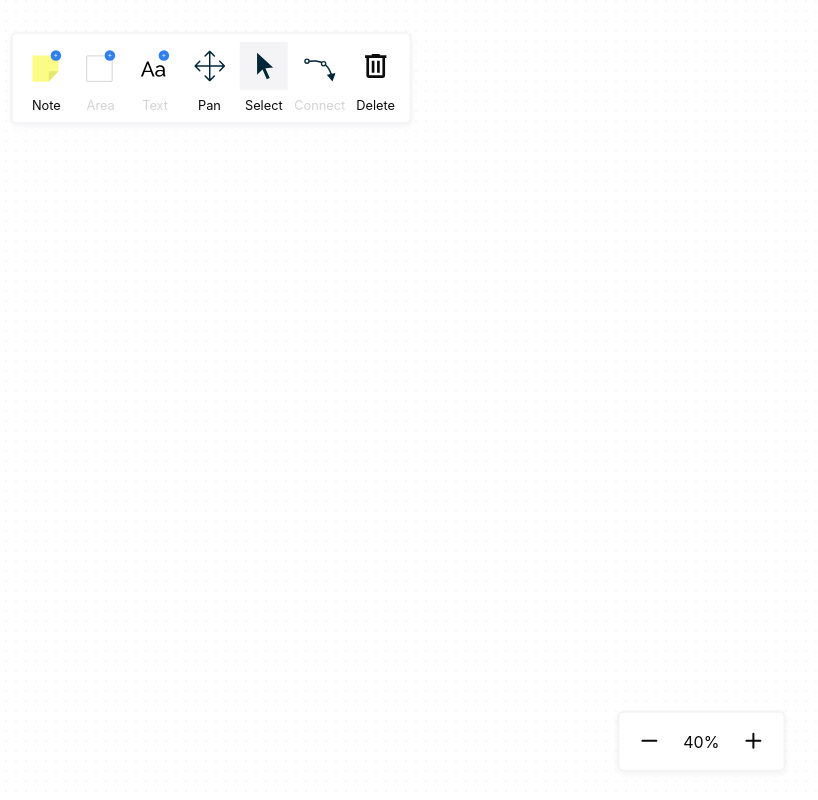
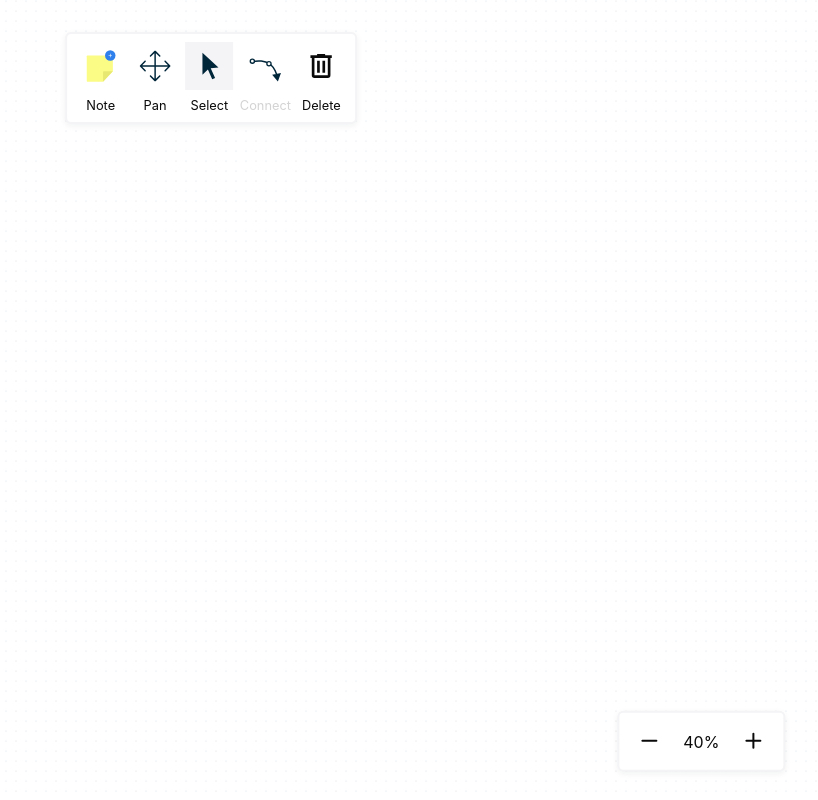
Before and after one commit to rejth/infinite-canvas-x, a React (Vite) app: page / in a window 1280 px wide. Shown: the whole page, without its empty margins (445-1263 px from the left). Built offline with nearby package versions, Linux system fonts and the light colour scheme.

Commit message:
removed area and text tools

```diff
--- a/src/ui/Toolbar/Toolbar.tsx
+++ b/src/ui/Toolbar/Toolbar.tsx
@@ -25,22 +25,6 @@ const tools: ToolItem[] = [
     icon: 'sticker',
     hoverText: 'Drag to add a new sticker',
     disabled: false,
-  },
-  {
-    id: 'area',
-    label: 'Area',
-    type: Tools.AREA,
-    icon: 'text-area',
-    hoverText: 'Drag to add a new text area',
-    disabled: true,
-  },
-  {
-    id: 'text',
-    label: 'Text',
-    type: Tools.TEXT,
-    icon: 'text',
-    hoverText: 'Drag to add a new text',
-    disabled: true,
   },
   {
     id: 'pan',
```
